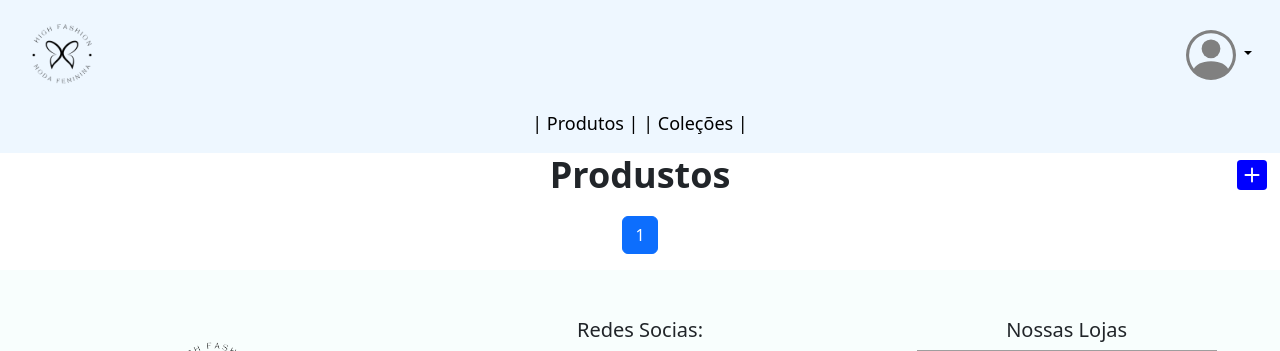
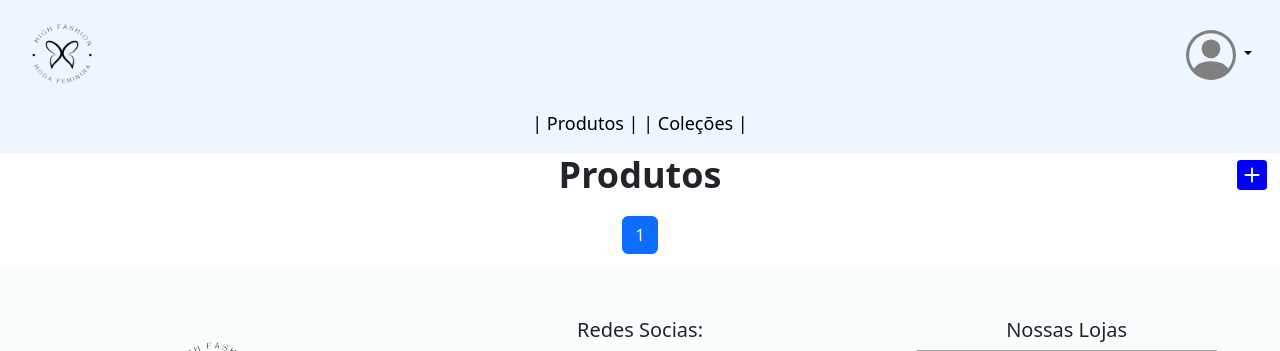
Before and after one commit to edu725/TCC_High_Fashion, a Django app: page /produto/listar/ in a window 1280 px wide. Shown: the top 351 px of the page. Run offline with Django 5.2, Linux system fonts and the light colour scheme; data comes from the database, SQL or seed files in the repository; data that the repository does not hold is empty; parts of the project's set-up code (start-up, migrations or seed data) failed here and were passed over; some libraries are stand-ins or nearby versions; grey boxes are pictures that could not be loaded.

Commit message:
correção de escrita pag produto

```diff
--- a/sistema/produto/templates/produto/product_list.html
+++ b/sistema/produto/templates/produto/product_list.html
@@ -35,7 +35,7 @@
 
   <div class="d-flex justify-content-center">
     <div >
-      <h1 class="title">Produstos</h1>
+      <h1 class="title">Produtos</h1>
     </div>
     <div class="position-absolute end-0">
       <button type="button"  class="btn" >
```
